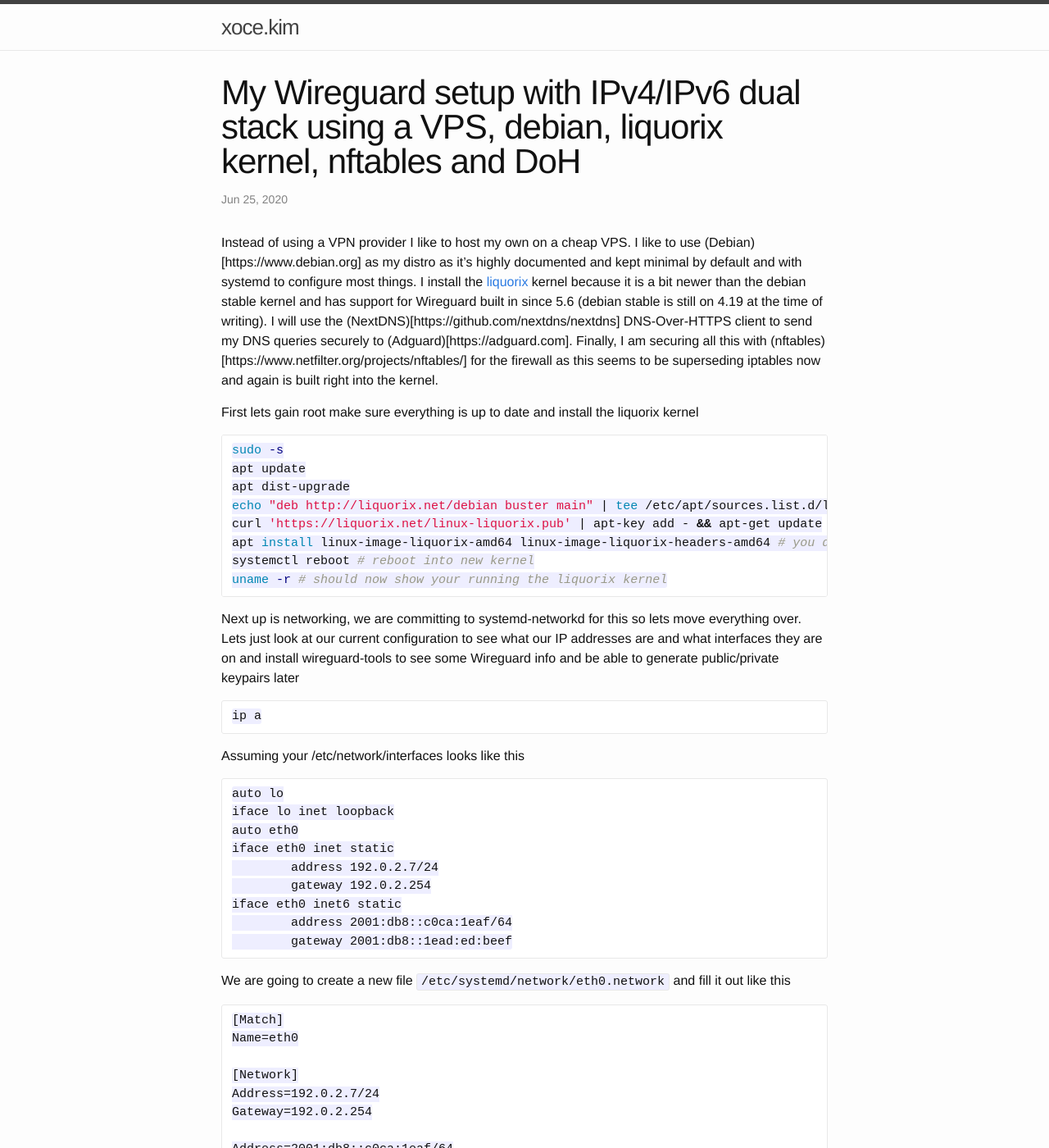
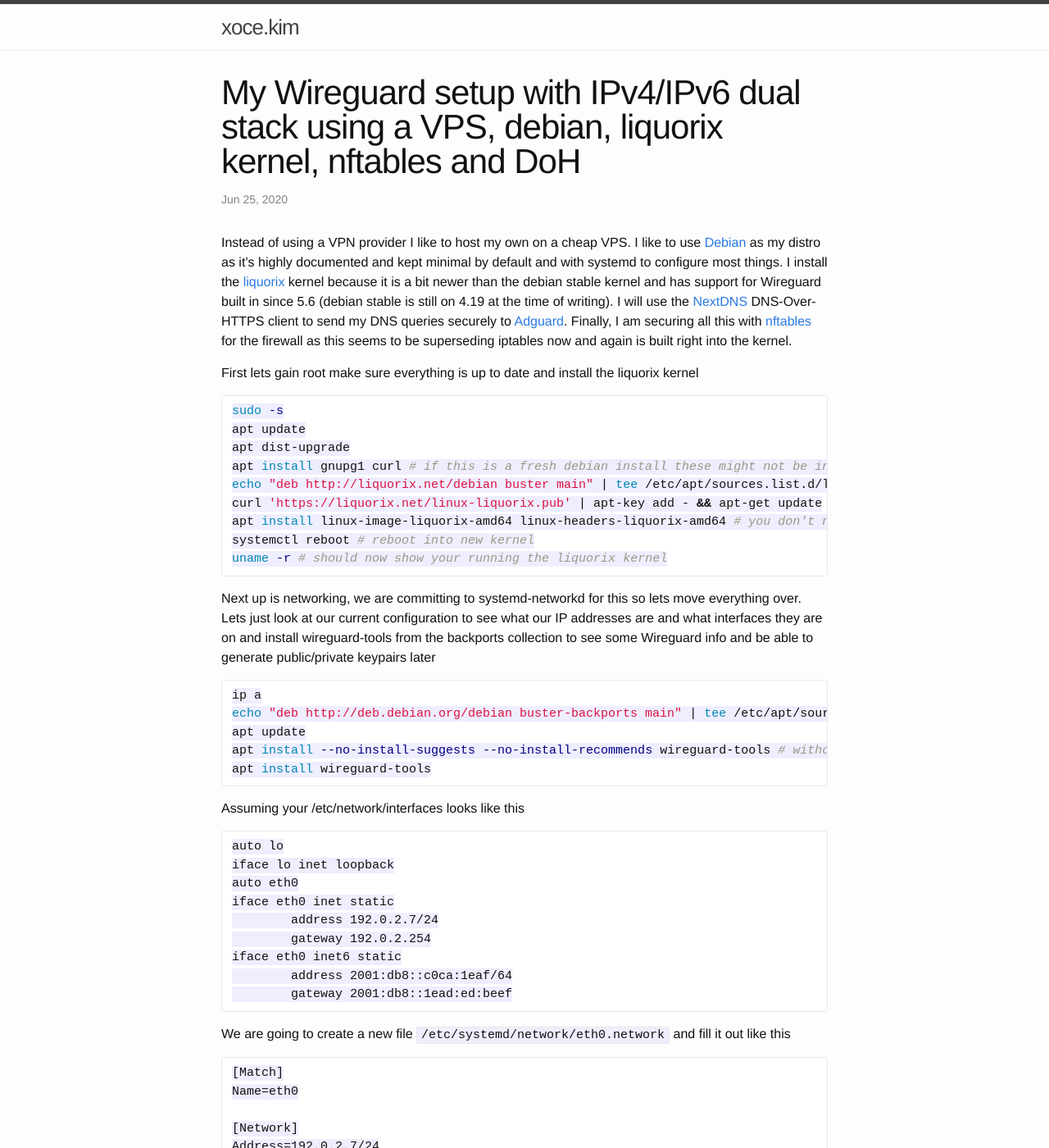
Before and after one commit to xocekim/blog, a Jekyll site: the page built from _posts/2020-06-25-wireguard-using-systemd-nextdns-nftables.markdown, in a window 1280 px wide and 1400 px high. Shown: the whole window at 82% size. Built offline with Jekyll 4.4.1, drawn with Linux system fonts in a browser that asks for light colours; some of the changed text lies outside the part shown.

Commit message:
wireguard changes

````diff
--- a/_posts/2020-06-25-wireguard-using-systemd-nextdns-nftables.markdown
+++ b/_posts/2020-06-25-wireguard-using-systemd-nextdns-nftables.markdown
@@ -16,24 +16,29 @@ tags:
 - ipv6
 ---
 
-Instead of using a VPN provider I like to host my own on a cheap VPS. I like to use (Debian)[https://www.debian.org] as my distro as it's highly documented and kept minimal by default and with systemd to configure most things. I install the [liquorix](https://liquorix.net) kernel because it is a bit newer than the debian stable kernel and has support for Wireguard built in since 5.6 (debian stable is still on 4.19 at the time of writing). I will use the (NextDNS)[https://github.com/nextdns/nextdns] DNS-Over-HTTPS client to send my DNS queries securely to (Adguard)[https://adguard.com]. Finally, I am securing all this with (nftables)[https://www.netfilter.org/projects/nftables/] for the firewall as this seems to be superseding iptables now and again is built right into the kernel.
+Instead of using a VPN provider I like to host my own on a cheap VPS. I like to use [Debian](https://www.debian.org) as my distro as it's highly documented and kept minimal by default and with systemd to configure most things. I install the [liquorix](https://liquorix.net) kernel because it is a bit newer than the debian stable kernel and has support for Wireguard built in since 5.6 (debian stable is still on 4.19 at the time of writing). I will use the [NextDNS](https://github.com/nextdns/nextdns) DNS-Over-HTTPS client to send my DNS queries securely to [Adguard](https://adguard.com). Finally, I am securing all this with [nftables](https://www.netfilter.org/projects/nftables/) for the firewall as this seems to be superseding iptables now and again is built right into the kernel.
 
 First lets gain root make sure everything is up to date and install the liquorix kernel
 ```shell
 sudo -s
 apt update
 apt dist-upgrade
+apt install gnupg1 curl # if this is a fresh debian install these might not be installed yet
 echo "deb http://liquorix.net/debian buster main" | tee /etc/apt/sources.list.d/liquorix.list
 curl 'https://liquorix.net/linux-liquorix.pub' | apt-key add - && apt-get update
-apt install linux-image-liquorix-amd64 linux-image-liquorix-headers-amd64 # you don't need headers for this tutorial but your probably going to want them at some point if your building anything from source
+apt install linux-image-liquorix-amd64 linux-headers-liquorix-amd64 # you don't need headers for this tutorial but your probably going to want them at some point if your building anything from source
 systemctl reboot # reboot into new kernel
 uname -r # should now show your running the liquorix kernel
 ```
 
 Next up is networking, we are committing to systemd-networkd for this so lets move everything over.
-Lets just look at our current configuration to see what our IP addresses are and what interfaces they are on and install wireguard-tools to see some Wireguard info and be able to generate public/private keypairs later
+Lets just look at our current configuration to see what our IP addresses are and what interfaces they are on and install wireguard-tools from the backports collection to see some Wireguard info and be able to generate public/private keypairs later
 ```shell
 ip a
+echo "deb http://deb.debian.org/debian buster-backports main" | tee /etc/apt/sources.list.d/backports.list
+apt update
+apt install --no-install-suggests --no-install-recommends wireguard-tools # without the --no-install it will try to install the kernel module, but we already have this in our liquorix kernel
+apt install wireguard-tools
 ```
 Assuming your /etc/network/interfaces looks like this
 ```text
@@ -114,15 +119,34 @@ AllowedIPs=10.46.46.3/32
 AllowedIPs=fd46:46:46::3/128
 ```
 
-Hop on over to (NextDNS on Github)[https://github.com/nextdns/nextdns/releases] and grab the latest release. I am assuming you are on x86_64 architecture and the latest release at the time of writing is v1.7.0
+Enable reload the network to enable our new wg0 interface
 ```shell
-wget "https://github.com/nextdns/nextdns/releases/download/v1.7.0/nextdns_1.7.0_linux_amd64.deb"
+systemctl restart systemd-networkd
+```
+
+Hop on over to [NextDNS on Github](https://github.com/nextdns/nextdns/releases) and grab the latest release. I am assuming you are on x86_64 architecture and the latest release at the time of writing is v1.7.0
+```shell
+curl -OL "https://github.com/nextdns/nextdns/releases/download/v1.7.0/nextdns_1.7.0_linux_amd64.deb"
 dpkg -i nextdns_1.7.0_linux_amd64.deb
 ```
-Now I am going to set nextdns to only listen on our wg0 interface, setup a cache of 8MB and use (Adguard)[https://adguard.com] as my resolver then enable and start the service
+Now I am going to set nextdns to only listen on our wg0 interface, setup a cache of 8MB and use [Adguard](https://adguard.com) as my resolver then enable and start the service
 ```shell
 nextdns config set -listen 10.46.46.1:53 -cache-size 8MB -forwarder "https://dns.adguard.com/dns-query"
+nextdns restart # not sure why this was needed but systemd did not detect new settings until I did this
 systemctl enable --now nextdns.service
+```
+
+We are going to need to enable IP forwarding in the kernel, either add these lines or uncomment them in `/etc/sysctl.conf`
+```text
+...
+net.ipv4.ip_forward=1
+net.ipv6.conf.all.forwarding=1
+...
+```
+
+Apply the forwarding
+```shell
+sysctl --system
 ```
 
 Finally the firewall configuration in `/etc/nftables.conf`. This is a basic server firewall that allows TCP port 22 for using SSH and UDP ports 53 and 51820 for our DNS server and Wireguard VPN respectively. We respond to pings and we play nice with IPv6 neighbour discovery. We forward packets from wg0 (our VPN network) out through eth0 (the WAN). I have had to duplicate it for IPv6 as it would appear there is no support currently for masquerading both IPv4 and IPv6 in a single table using the inet family rather than ip/ip6. Hopefully I find a way around this or this is implemented soon as it makes the config much larger than it needs to be!
@@ -178,8 +202,29 @@ table ip6 firewall {
         }
 }
 ```
-Test the config before applying it, we don't want to lock ourselved out of our server! Then lets turn it all on.
+Test the config before applying it, we don't want to lock ourselved out of our server! Then lets turn it all on and list the loaded rules.
 ```shell
 nft -cf /etc/nftables
 systemctl enable --now nftables.service
+nft list ruleset
 ```
+
+Now your going to need to create the wireguard configs for your devices like this
+```text
+[Interface]
+PrivateKey = CLIENT1_KEY
+Address = 10.46.46.2/24, fd46:46:46::2/64
+DNS = 10.46.46.1
+
+[Peer]
+PublicKey = SERVER_PUBKEY
+AllowedIPs = 0.0.0.0/1, 128.0.0.0/1, ::/1, 8000::/1
+# AllowedIPs = 0.0.0.0/0, ::/0
+Endpoint = MY_PUBLIC_VPS_IP:51820
+```
+
+The AllowedIPs will tunnel all traffic except your local LAN over the VPN. Things like your home router at 192.168.1.1 etc should still work and you will be able to access local LAN computers. If you don't need this you could just replace it with the commented out line to route everything over VPN.
+
+Head on over to [IPv6 test](https://ipv6-test.com/) and check all is well!
+
+I would suggest if you have a domain name for the VPS that you setup reverse DNS records for both your public IPv4 and IPv6 addresses.
````
